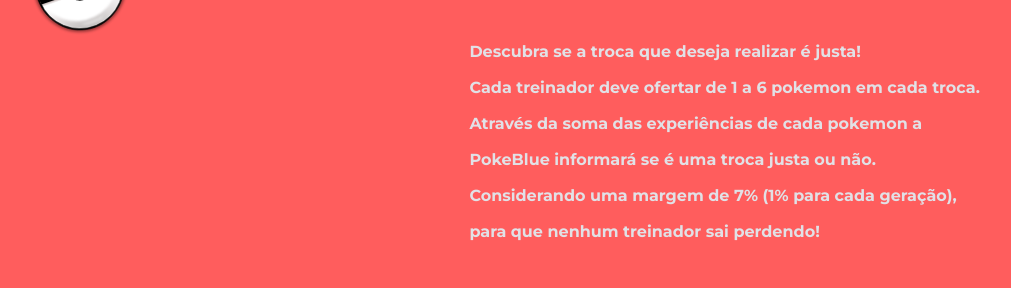
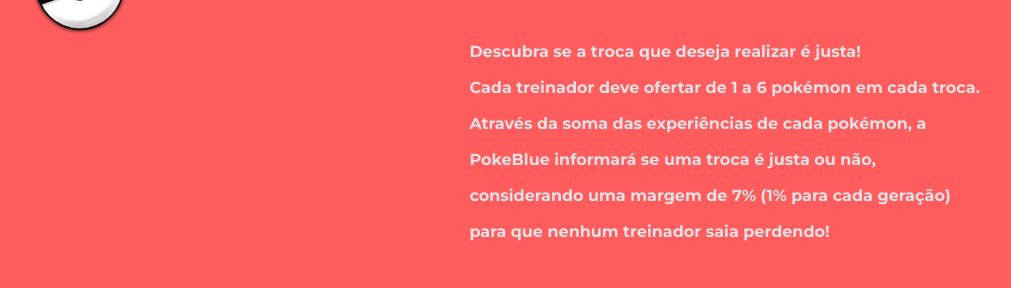
Before and after one commit to ArieleM/pokeblue-test, a Next.js app: page / in a window 1280 px wide. Shown: the part 290-578 px from the top of the page, without its empty margins (177-1188 px from the left). Built offline with nearby package versions, Linux system fonts and the light colour scheme.

Commit message:
Alter text

```diff
--- a/src/pages/index.tsx
+++ b/src/pages/index.tsx
@@ -16,10 +16,10 @@
           <h3>A sua calculadora de trocas.</h3>
           <p>Descubra se a troca que deseja realizar é justa!</p>
           <p>
-            Cada treinador deve ofertar de 1 a 6 pokemon em cada troca. Através
-            da soma das experiências de cada pokemon a PokeBlue informará se é
-            uma troca justa ou não. Considerando uma margem de 7% (1% para cada
-            geração), para que nenhum treinador sai perdendo!
+            Cada treinador deve ofertar de 1 a 6 pokémon em cada troca. Através
+            da soma das experiências de cada pokémon, a PokeBlue informará se
+            uma troca é justa ou não, considerando uma margem de 7% (1% para
+            cada geração) para que nenhum treinador saia perdendo!
           </p>
 
           <button>Começar a trocar</button>
```
